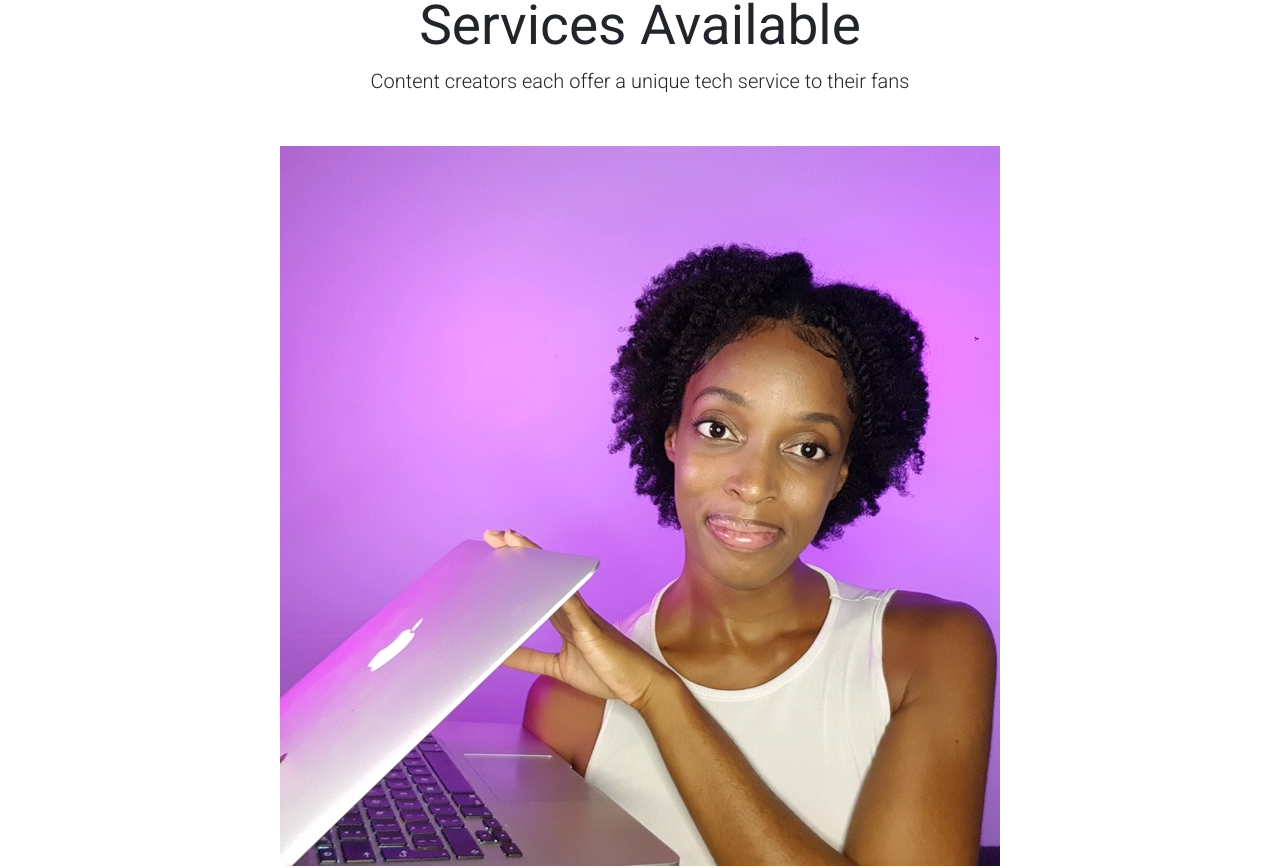
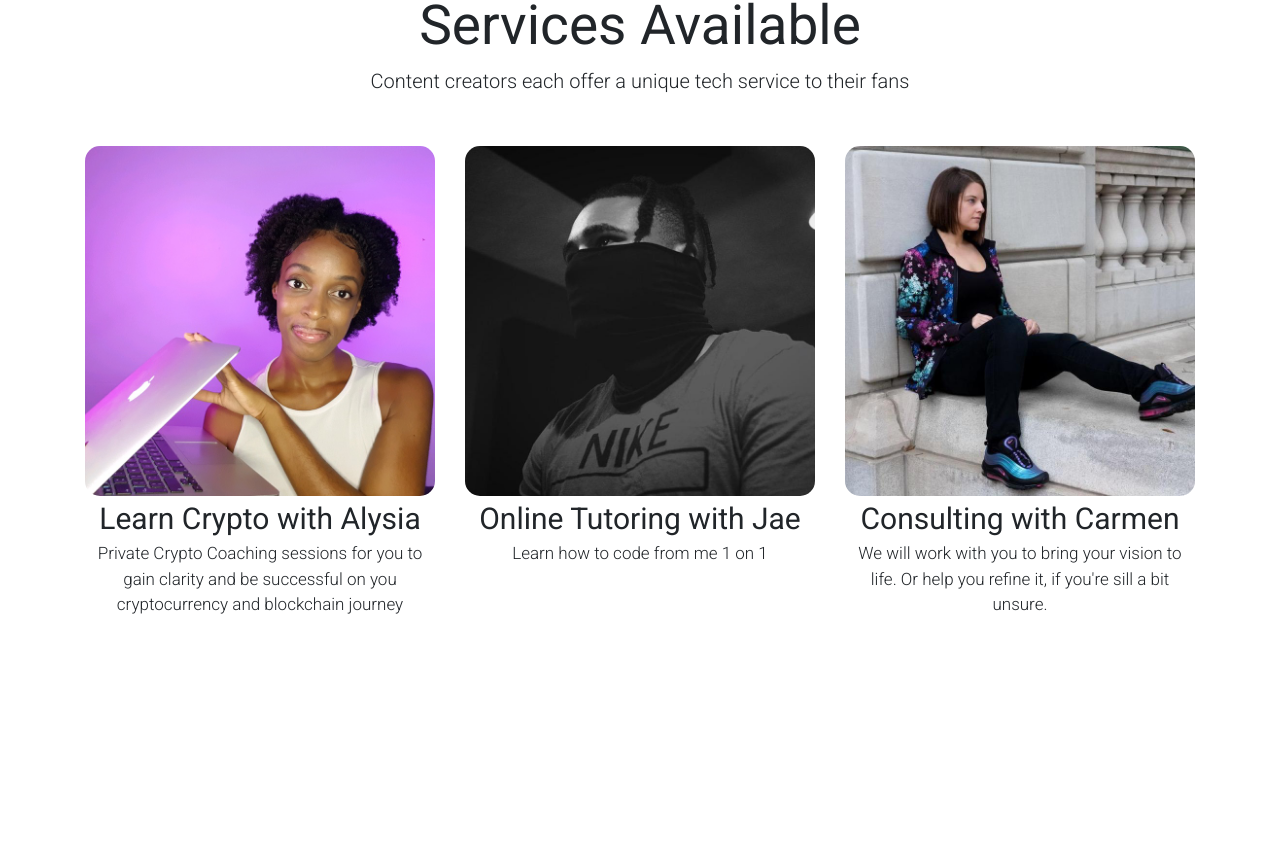
Before and after one commit to andrewroblesdev/EveryLine, a Next.js app: page / in a window 1280 px wide. Shown: the part 509-1377 px from the top of the page. After the commit the page ends 1248 px from the top, so only its background shows below. Built offline with nearby package versions, Linux system fonts and the light colour scheme.

Commit message:
Style the profile pictures for desktop view

```diff
--- a/components/landing/landing.module.css
+++ b/components/landing/landing.module.css
@@ -7,6 +7,12 @@
     background-color: #02051E;
     color: white;
 
+}
+
+.profile {
+    width: 100%;
+    height: auto;
+    border-radius: 15px;
 }
 
 .header {
```
